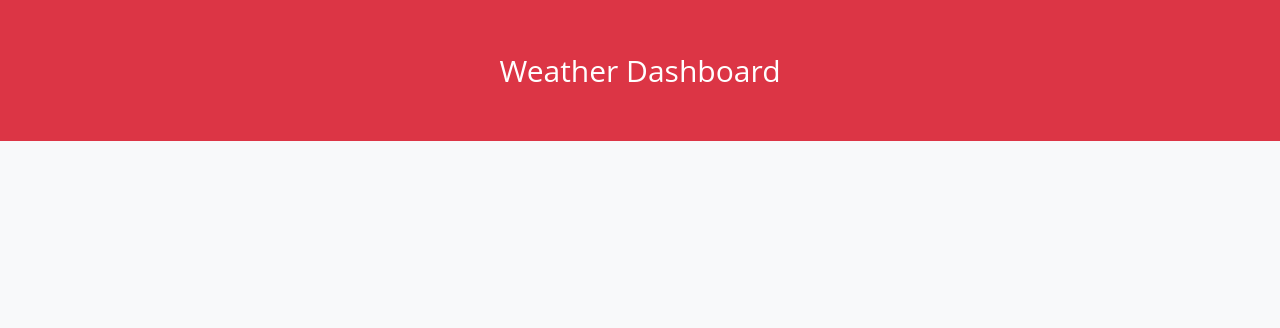
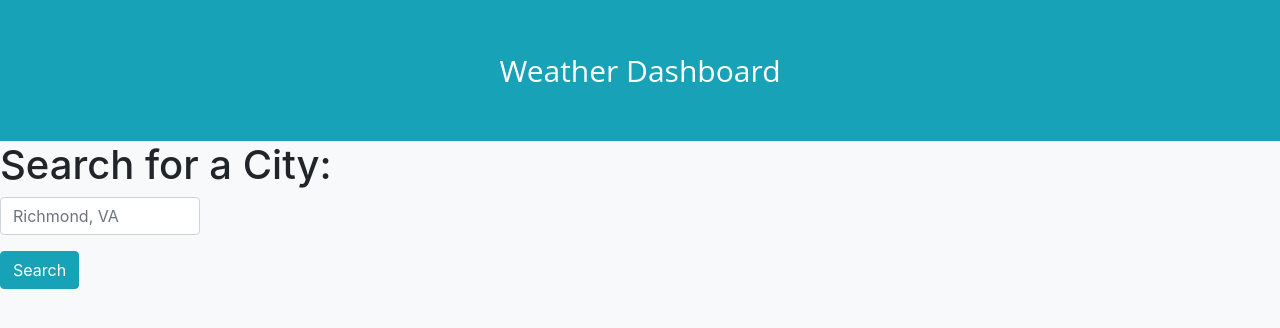
Before and after one commit to mizzKarenbabii/weatherdashi, a plain HTML site: page index.html in a window 1280 px wide. Drawn offline with nearby package versions, Linux system fonts and the light colour scheme.

Commit message:
tried adding click listener

```diff
--- a/index.html
+++ b/index.html
@@ -1,18 +1,36 @@
 <!DOCTYPE html>
 <html lang="en">
+
 <head>
     <meta charset="UTF-8">
     <meta http-equiv="X-UA-Compatible" content="IE=edge">
     <meta name="viewport" content="width=device-width, initial-scale=1.0">
-    <link rel="stylesheet" href="https://cdn.jsdelivr.net/npm/bootstrap@4.3.1/dist/css/bootstrap.min.css" integrity="sha384-ggOyR0iXCbMQv3Xipma34MD+dH/1fQ784/j6cY/iJTQUOhcWr7x9JvoRxT2MZw1T" crossorigin="anonymous">
+    <link rel="stylesheet" href="https://cdn.jsdelivr.net/npm/bootstrap@4.3.1/dist/css/bootstrap.min.css"
+        integrity="sha384-ggOyR0iXCbMQv3Xipma34MD+dH/1fQ784/j6cY/iJTQUOhcWr7x9JvoRxT2MZw1T" crossorigin="anonymous">
     <link rel="stylesheet" href="./style.css" />
     <title>Weather Dashboard </title>
 </head>
+
 <body class="flex-column bg-light">
 
-    <header class="p-5 text-center text-white bg-danger">
+    <header class="p-5 text-center text-white bg-info">
         Weather Dashboard
     </header>
 
+    <div>
+        <div>
+            <h1> Search for a City: </h1>
+        </div>
+        <div class="searchbar">
+            <div class="input-group mb-3">
+                <input type="text" class="form-control" placeholder="Richmond, VA" aria-label="Sizing example input"
+                    aria-describedby="inputGroup-sizing-default">
+            </div>
+        </div>
+        <div class="searchbtn">
+            <button type="button" class="btn btn-info">Search</button>
+        </div>
+    </div>
 </body>
+
 </html>
--- a/style.css
+++ b/style.css
@@ -2,3 +2,7 @@ header {
     font-family: 'Open Sans', sans-serif;
     font-size: 30px;
 }
+
+.input-group{
+    width: 200px;
+}
```
Also changed, not shown: script.js (+7 -3 lines).
